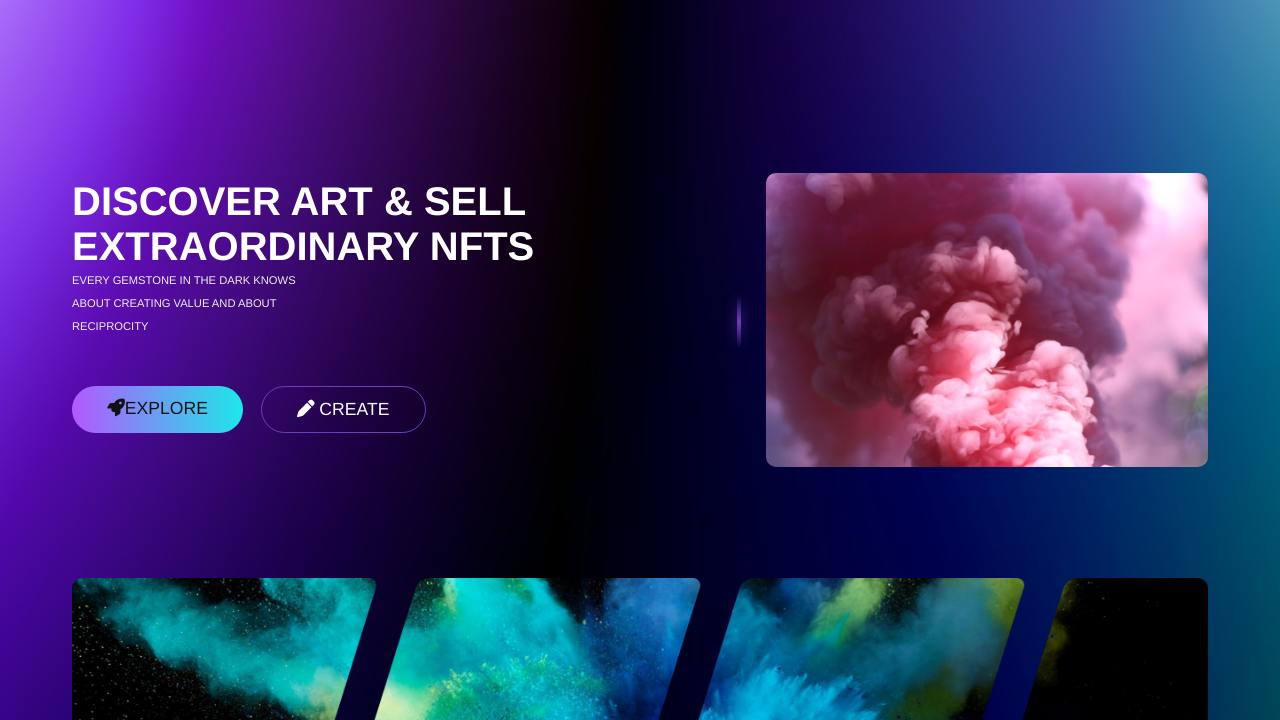
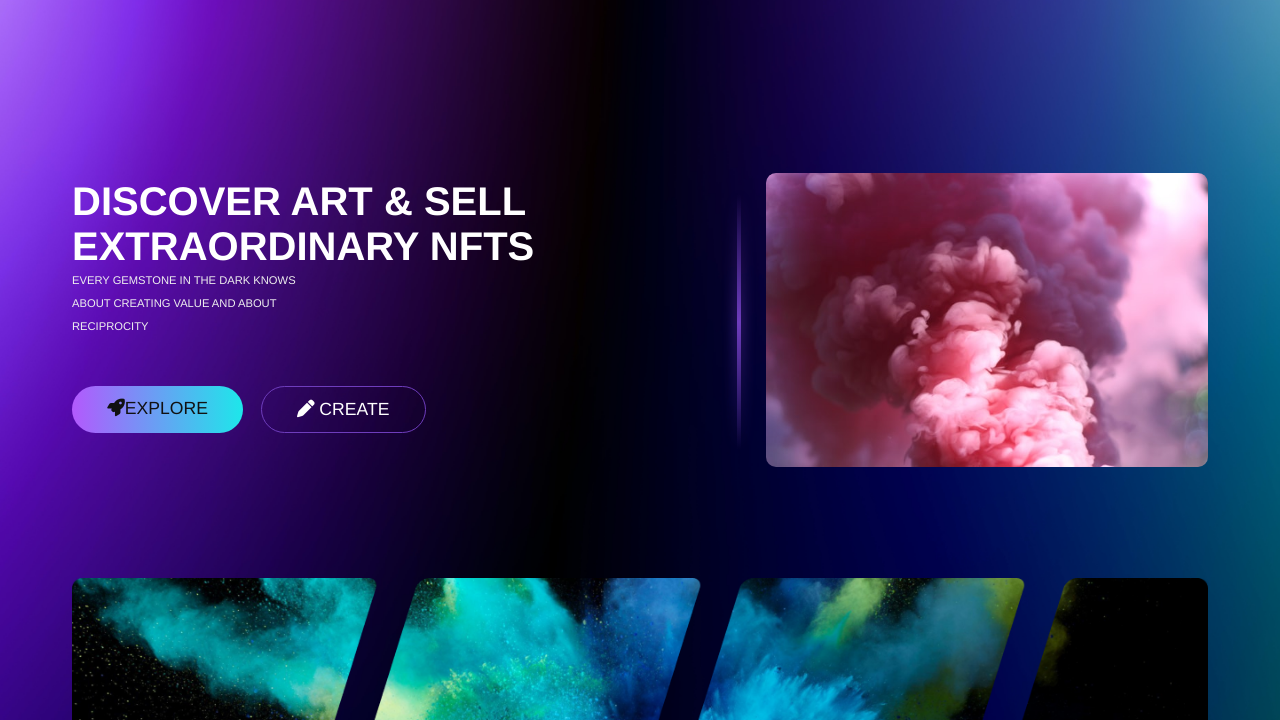
Before and after one commit to xynthiawan/NFT, a plain HTML site: page index.html in a window 1280 px wide. Shown: the part 80-800 px from the top of the page. Drawn offline with Linux system fonts and the light colour scheme.

Commit message:
Update style.css

```diff
--- a/style.css
+++ b/style.css
@@ -226,7 +226,7 @@ h1{
 
 .bar{
     width: 0.4em;
-    height:4em;
+    height:20em;
     background: linear-gradient(
         0deg,
         rgba(72,252,139,0) 0%,
```
